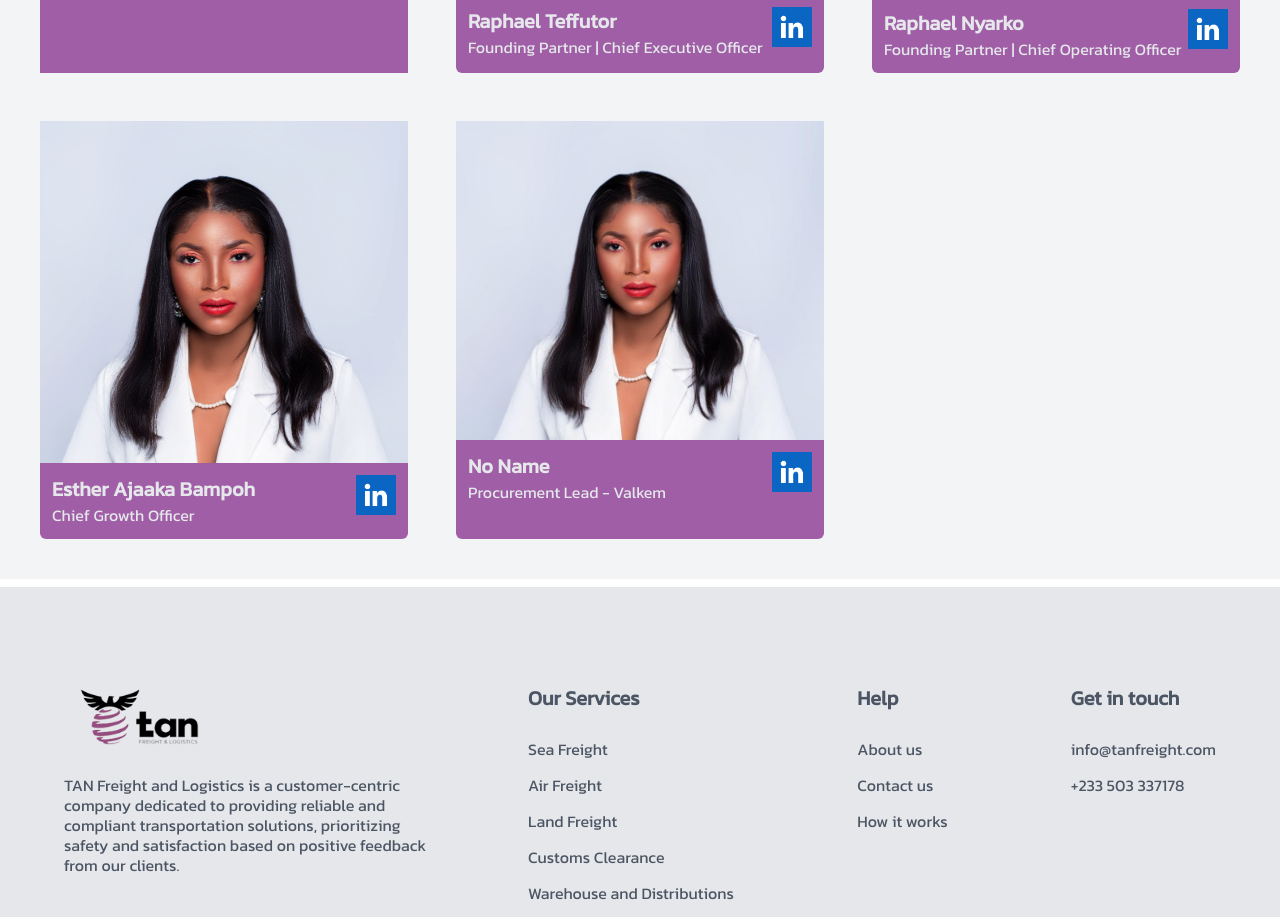
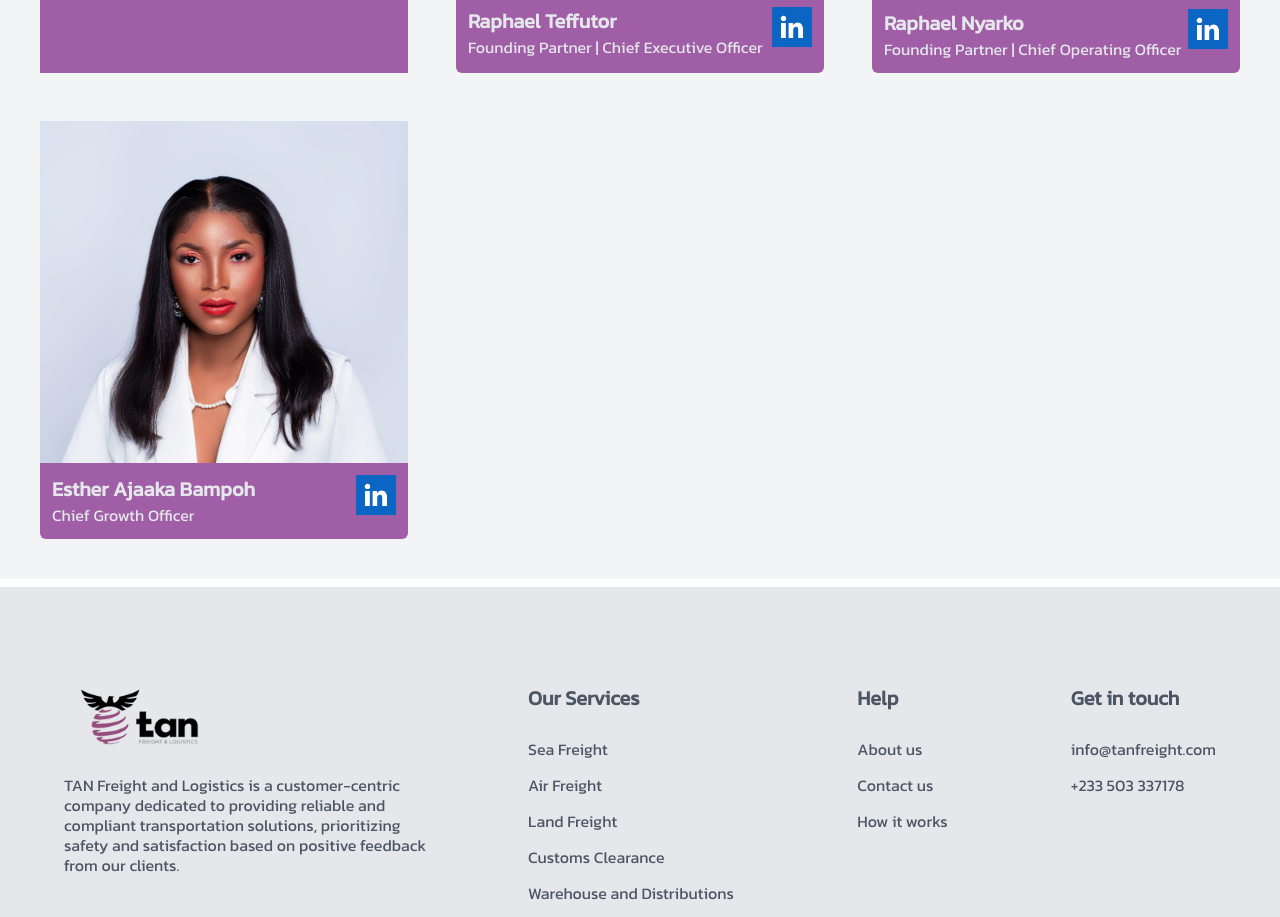
Before and after one commit to Saintholi/tanfreight-main-main, a Next.js app: page /about in a window 1280 px wide. Shown: the part 1420-2337 px from the top of the page. Built offline with nearby package versions, Linux system fonts and the light colour scheme.

Commit message:
Update ManagementTeam.tsx

```diff
--- a/components/ManagementTeam.tsx
+++ b/components/ManagementTeam.tsx
@@ -252,41 +252,6 @@ const ManagementTeam = () => {
               </div>
             </div>
           </div>
-           <div className="rounded-md bg-purple-2 text-gray-200">
-            <Link href="">
-              <Image
-                src="/managements/EB-3.jpg"
-                width={400}
-                height={400}
-                alt="tan stuff tan logistics"
-              />
-            </Link>
-            <div className="flex items-start justify-between p-3">
-              <div>
-                <h3 className="text-xl font-semibold">No Name</h3>
-                <p>Procurement Lead - Valkem</p>
-              </div>
-              <div className="flex items-center justify-center gap-3 align-baseline">
-                {/* <Link
-                  href="mailto:julienne.opokumensah@tanfreight.com"
-                  className="email"
-                >
-                  <span className="text-4xl">&#9993;</span>
-                </Link> */}
-                <Link href="" className="email">
-                  <Image
-                    src="/managements/linkedin.png"
-                    alt="tan stuff tan logistics"
-                    width={40}
-                    height={40}
-                  />
-                </Link>
-                {/* <Link href="" className="email">
-                  <Image src="/ig.png" alt="" width={24} height={24} />
-                </Link> */}
-              </div>
-            </div>
-          </div>
           {/* <div className="rounded-md bg-purple-2 text-gray-200">
             <Link href="">
               <Image
```
